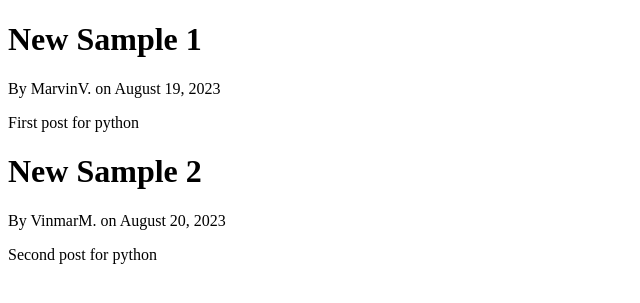
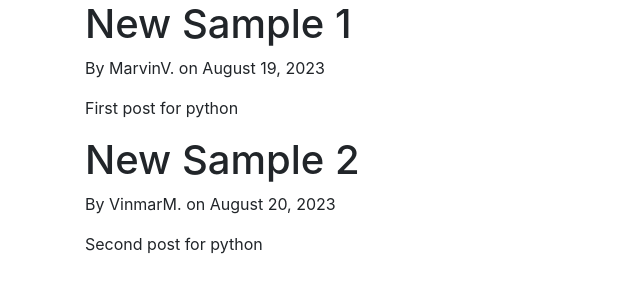
Before and after one commit to Marvs2/django_project, a Django app: page / in a window 1280 px wide. Shown: the top 303 px of the page, without its empty margins (0-640 px from the left). Run offline with Django 4.2, Linux system fonts and the light colour scheme.

Commit message:
Added Features

```diff
--- a/blog/templates/blog/base.html
+++ b/blog/templates/blog/base.html
@@ -1,8 +1,14 @@
 <!DOCTYPE html>
 <html lang="en">
 <head>
-    <meta charset="UTF-8">
-    <meta name="viewport" content="width=device-width, initial-scale=1.0">
+
+    <!-- Required meta tags -->
+    <meta charset="utf-8">
+    <meta name="viewport" content="width=device-width, initial-scale=1, shrink-to-fit=no">
+
+    <!-- Bootstrap CSS -->
+    <link rel="stylesheet" href="https://cdn.jsdelivr.net/npm/bootstrap@4.4.1/dist/css/bootstrap.min.css" integrity="sha384-Vkoo8x4CGsO3+Hhxv8T/Q5PaXtkKtu6ug5TOeNV6gBiFeWPGFN9MuhOf23Q9Ifjh" crossorigin="anonymous">
+
     {% if title %}
         <title>Marvs_Blog - {{ title }} </title>
     {% else %}
@@ -10,6 +16,14 @@
     {% endif %}
 </head>
 <body>
-    {% block content %}{% endblock %}
+    <div class="container">
+        {% block content %}{% endblock %}
+    </div>
+
+     <!-- Optional JavaScript -->
+    <!-- jQuery first, then Popper.js, then Bootstrap JS -->
+    <script src="https://code.jquery.com/jquery-3.4.1.slim.min.js" integrity="sha384-J6qa4849blE2+poT4WnyKhv5vZF5SrPo0iEjwBvKU7imGFAV0wwj1yYfoRSJoZ+n" crossorigin="anonymous"></script>
+    <script src="https://cdn.jsdelivr.net/npm/popper.js@1.16.0/dist/umd/popper.min.js" integrity="sha384-Q6E9RHvbIyZFJoft+2mJbHaEWldlvI9IOYy5n3zV9zzTtmI3UksdQRVvoxMfooAo" crossorigin="anonymous"></script>
+    <script src="https://cdn.jsdelivr.net/npm/bootstrap@4.4.1/dist/js/bootstrap.min.js" integrity="sha384-wfSDF2E50Y2D1uUdj0O3uMBJnjuUD4Ih7YwaYd1iqfktj0Uod8GCExl3Og8ifwB6" crossorigin="anonymous"></script>
 </body>
 </html>
```
